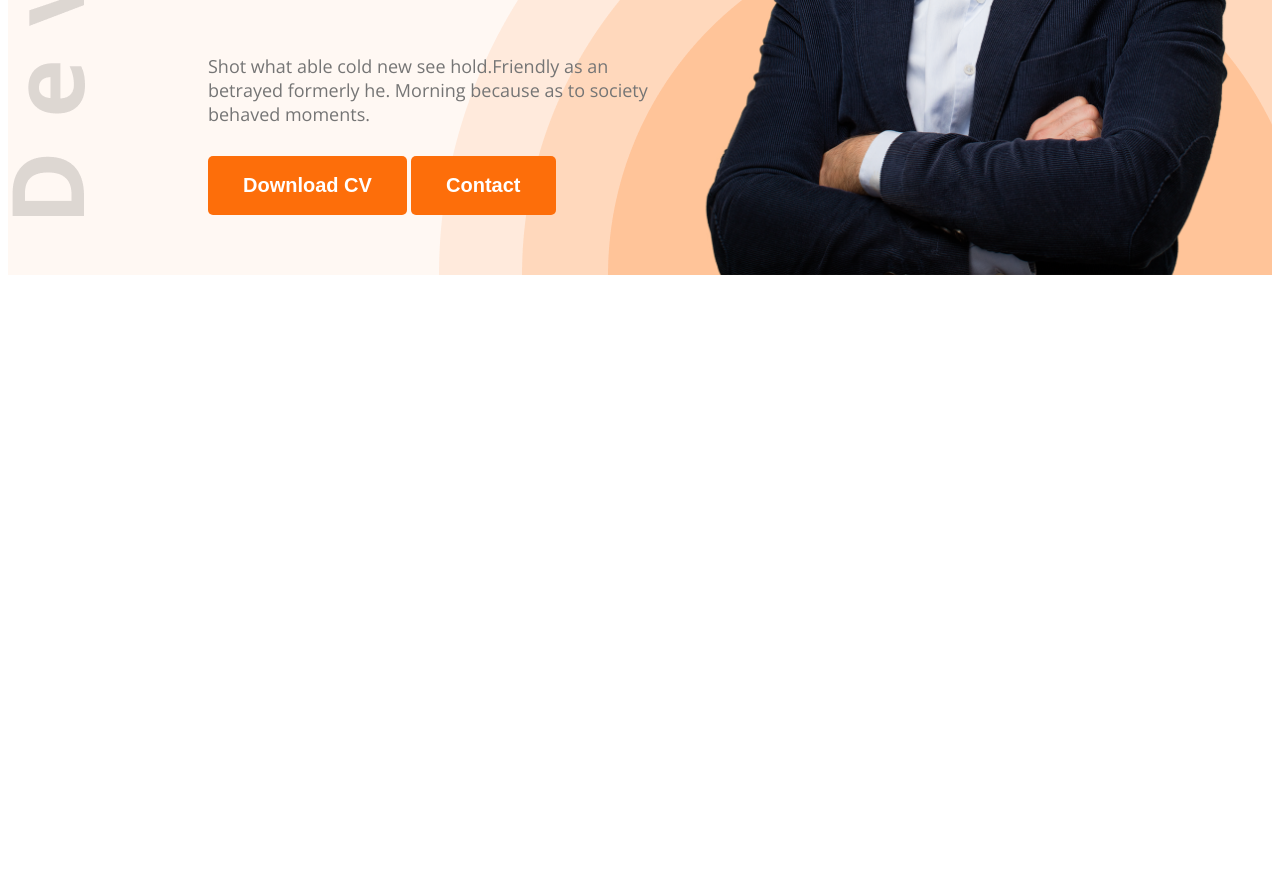
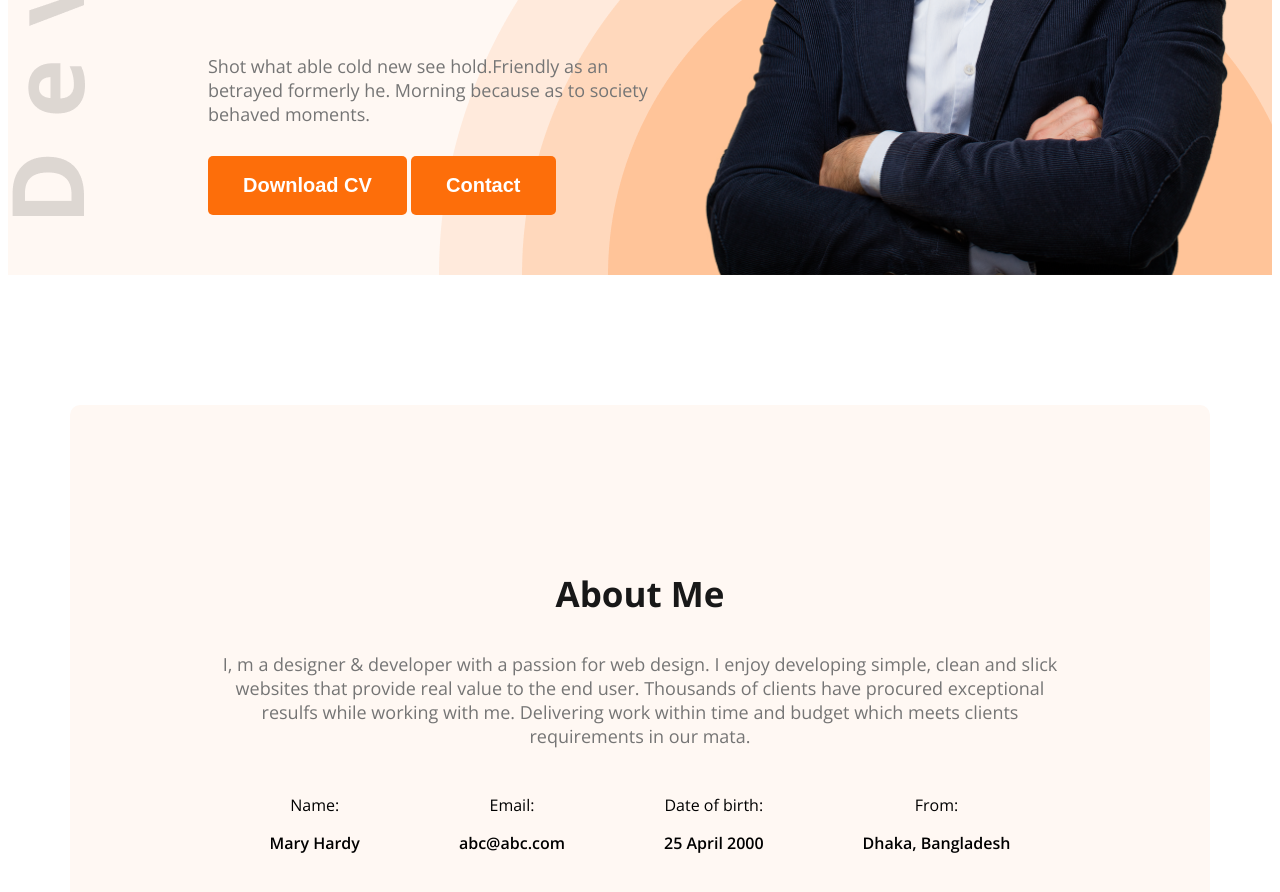
Before and after one commit to farhanarexa/web_developer.portfolio, a plain HTML site: page index.html in a window 1280 px wide. Shown: the part 555-1447 px from the top of the page. Before the commit the page ends 838 px from the top, so only its background shows below. Drawn offline with nearby package versions, Linux system fonts and the light colour scheme.

Commit message:
created about me part in <main> tag

```diff
--- a/index.html
+++ b/index.html
@@ -13,7 +13,7 @@
 </head>
 
 <body class="open-sans-normal">
-    <header class="header">
+    <header class="header secondary-bg">
         <nav>
             <h3 class="nav-title">Ma<span class="text-primary">r</span>y</h3>
             <ul>
@@ -29,7 +29,8 @@
                 <h4 class="banner-greeting dark-2">Hi, I am</h4>
                 <h1 class="banner-title">Mary Hardy</h1>
                 <p class="banner-description">
-                    Shot what able cold new see hold.Friendly as an betrayed formerly he. Morning because as to society behaved moments.
+                    Shot what able cold new see hold.Friendly as an betrayed formerly he. Morning because as to society
+                    behaved moments.
                 </p>
                 <button class="btn-primary">Download CV</button>
                 <button class="btn-primary">Contact</button>
@@ -41,7 +42,32 @@
     </header>
 
     <main>
+        <section class="about secondary-bg">
+            <h3 class="section-title">About Me</h3>
+            <p class="section-description">I, m a designer & developer with a passion for web design. I enjoy developing
+                simple, clean and slick websites that provide real value to the end user. Thousands of clients have
+                procured exceptional resulfs while working with me. Delivering work within time and budget which meets
+                clients requirements in our mata.</p>
 
+            <div class="about-items">
+                <div class="about-item">
+                    <p class="item-title">Name:</p>
+                    <p class="item-description">Mary Hardy</p>
+                </div>
+                <div class="about-item">
+                    <p class="item-title">Email:</p>
+                    <p class="item-description">abc@abc.com</p>
+                </div>
+                <div class="about-item">
+                    <p class="item-title">Date of birth:</p>
+                    <p class="item-description">25 April 2000</p>
+                </div>
+                <div class="about-item">
+                    <p class="item-title">From:</p>
+                    <p class="item-description">Dhaka, Bangladesh</p>
+                </div>
+
+        </section>
     </main>
 
     <footer>
--- a/styles/portfolio.css
+++ b/styles/portfolio.css
@@ -7,6 +7,9 @@
 }
 
 /* shared styles */
+.secondary-bg {
+    background-color: #FFF8F3;
+}
 .text-primary {
     color: #FD6E0A;
 }
@@ -24,6 +27,19 @@
     padding: 18px 35px;
     border-radius: 5px;
     border: none;
+}
+
+.section-title{
+    color: #181818;
+    font-size: 35px;
+    font-weight: 700;
+}
+
+.section-description{
+    color: #757575;
+    font-size: 18px;
+    font-weight: 400;
+    margin-bottom: 30px;
 }
 
 /* header styles */
@@ -102,3 +118,26 @@ nav ul {
     width: 580px;
 
 }
+
+/* main styles */
+main {
+    max-width: 1140px;
+    margin: 0 auto;
+}
+
+/* about styles */
+.about {
+    margin-top: 130px;
+    padding: 130px 150px;
+    text-align: center;
+    border-radius: 10px;
+}
+
+.about-items {
+    display: flex;
+    justify-content: space-around;
+}
+
+.item-description {
+    font-weight: 600;
+}
```
